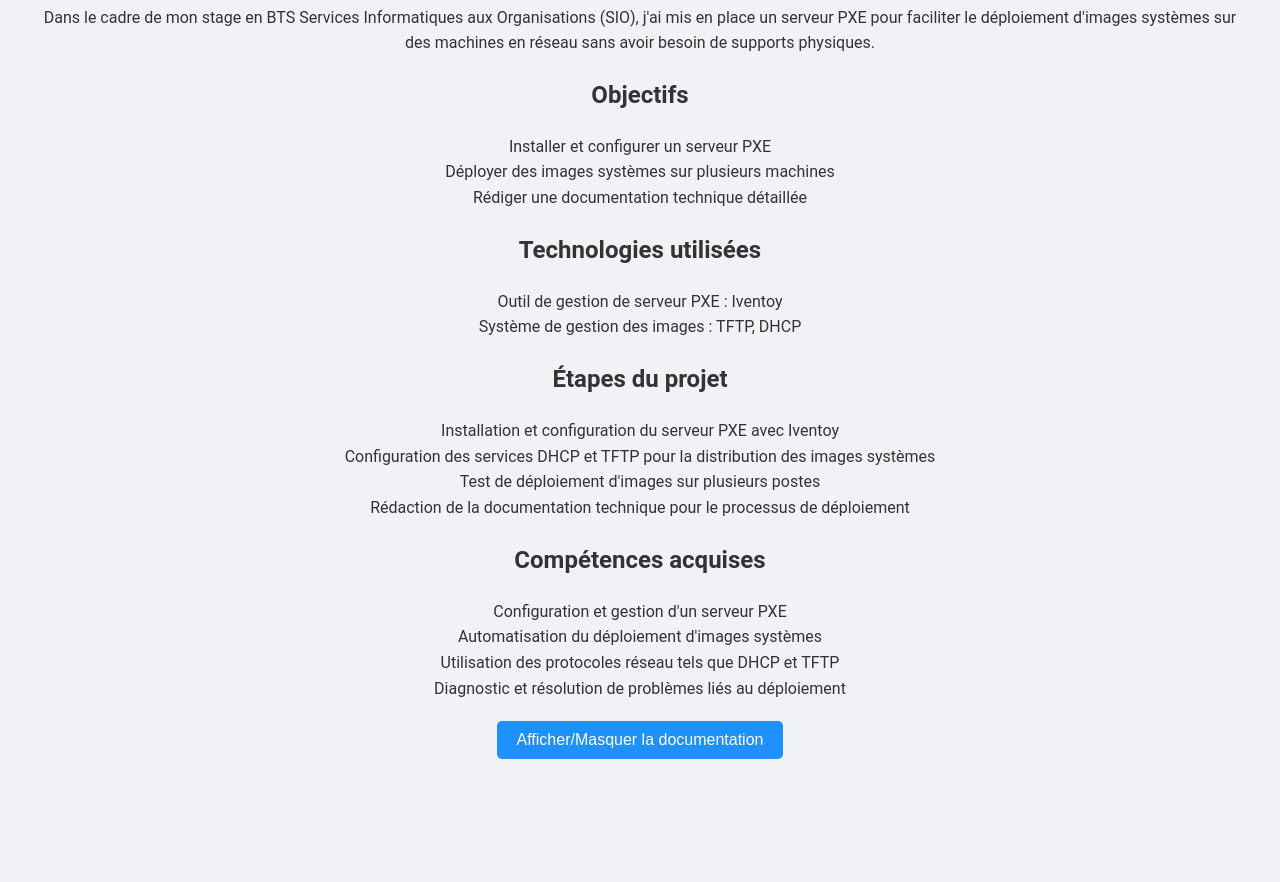
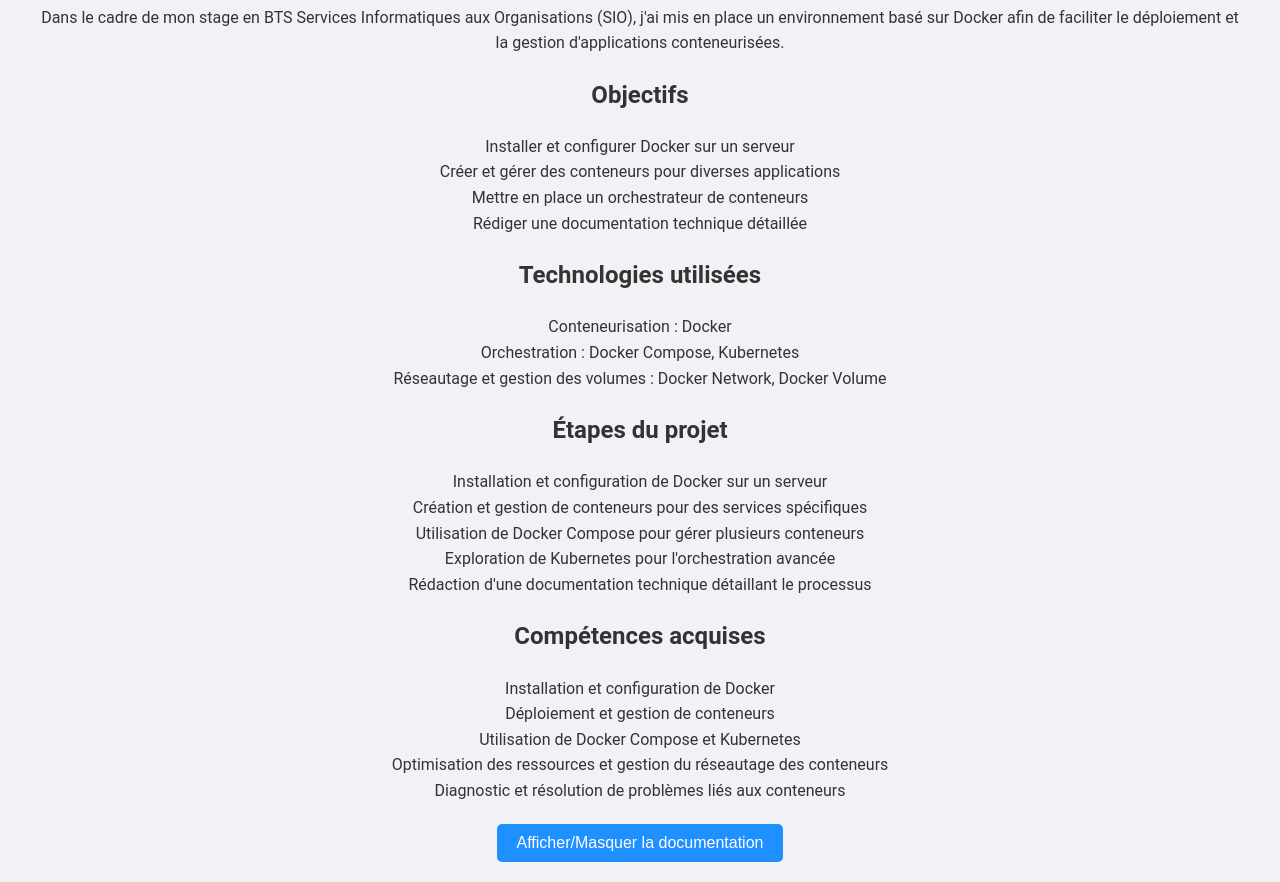
Before and after one commit to lukaslangue/Portfolio, a plain HTML site: page Projets/docker.html in a window 1280 px wide. Shown: the part 560-1442 px from the top of the page. Before the commit the page ends 1339 px from the top, so only its background shows below. Drawn offline with Linux system fonts and the light colour scheme.

Commit message:
Add files via upload

```diff
--- a/Projets/iventoy.html
+++ b/Projets/docker.html
@@ -118,48 +118,53 @@
             <h1>Projet - Serveur PXE (avec Iventoy)</h1>
 
             <div class="logo-container">
-                <img src="../images/iventoy.png" alt="Logo Iventoy" class="certification-logo">
+                <img src="../images/docker.svg" alt="Logo Iventoy" class="certification-logo">
             </div>
 
 			<div class="certification-description">
 				<h2>Contexte</h2>
-                <p>Dans le cadre de mon stage en <span class="highlight">BTS Services Informatiques aux Organisations (SIO)</span>, j'ai mis en place un serveur PXE pour faciliter le déploiement d'images systèmes sur des machines en réseau sans avoir besoin de supports physiques.</p>
+				<p>Dans le cadre de mon stage en <span class="highlight">BTS Services Informatiques aux Organisations (SIO)</span>, j'ai mis en place un environnement basé sur <span class="highlight">Docker</span> afin de faciliter le déploiement et la gestion d'applications conteneurisées.</p>
 
 				<h2>Objectifs</h2>
 				<ul>
-                    <li>Installer et configurer un serveur PXE</li>
-                    <li>Déployer des images systèmes sur plusieurs machines</li>
+					<li>Installer et configurer Docker sur un serveur</li>
+					<li>Créer et gérer des conteneurs pour diverses applications</li>
+					<li>Mettre en place un orchestrateur de conteneurs</li>
 					<li>Rédiger une documentation technique détaillée</li>
 				</ul>
 
 				<h2>Technologies utilisées</h2>
 				<ul>
-                    <li>Outil de gestion de serveur PXE : <span class="highlight">Iventoy</span></li>
-                    <li>Système de gestion des images : <span class="highlight">TFTP, DHCP</span></li>
+					<li>Conteneurisation : <span class="highlight">Docker</span></li>
+					<li>Orchestration : <span class="highlight">Docker Compose, Kubernetes</span></li>
+					<li>Réseautage et gestion des volumes : <span class="highlight">Docker Network, Docker Volume</span></li>
 				</ul>
 
 				<h2>Étapes du projet</h2>
 				<ul>
-                    <li>Installation et configuration du serveur PXE avec Iventoy</li>
-                    <li>Configuration des services DHCP et TFTP pour la distribution des images systèmes</li>
-                    <li>Test de déploiement d'images sur plusieurs postes</li>
-                    <li>Rédaction de la documentation technique pour le processus de déploiement</li>
+					<li>Installation et configuration de Docker sur un serveur</li>
+					<li>Création et gestion de conteneurs pour des services spécifiques</li>
+					<li>Utilisation de Docker Compose pour gérer plusieurs conteneurs</li>
+					<li>Exploration de Kubernetes pour l'orchestration avancée</li>
+					<li>Rédaction d'une documentation technique détaillant le processus</li>
 				</ul>
 
 				<h2>Compétences acquises</h2>
 				<ul>
-                    <li>Configuration et gestion d'un serveur PXE</li>
-                    <li>Automatisation du déploiement d'images systèmes</li>
-                    <li>Utilisation des protocoles réseau tels que DHCP et TFTP</li>
-                    <li>Diagnostic et résolution de problèmes liés au déploiement</li>
+					<li>Installation et configuration de Docker</li>
+					<li>Déploiement et gestion de conteneurs</li>
+					<li>Utilisation de Docker Compose et Kubernetes</li>
+					<li>Optimisation des ressources et gestion du réseautage des conteneurs</li>
+					<li>Diagnostic et résolution de problèmes liés aux conteneurs</li>
 				</ul>
 			</div>
+
 
             <button class="toggle-button" onclick="togglePDF()">Afficher/Masquer la documentation</button>
 
             <div class="pdf-container">
                 <h2>Consulter la documentation PDF</h2>
-                <embed src="../pdf/Iventoy.pdf" type="application/pdf" width="100%" height="1000px">
+                <embed src="../pdf/iventoy.pdf" type="application/pdf" width="100%" height="1000px">
             </div>
         </div>
     </section>
```
Also changed, not shown: Projets/autres_projets.html (+10 -0 lines), images/docker.svg (added). Lines whose indentation alone changed are shown as unchanged.
